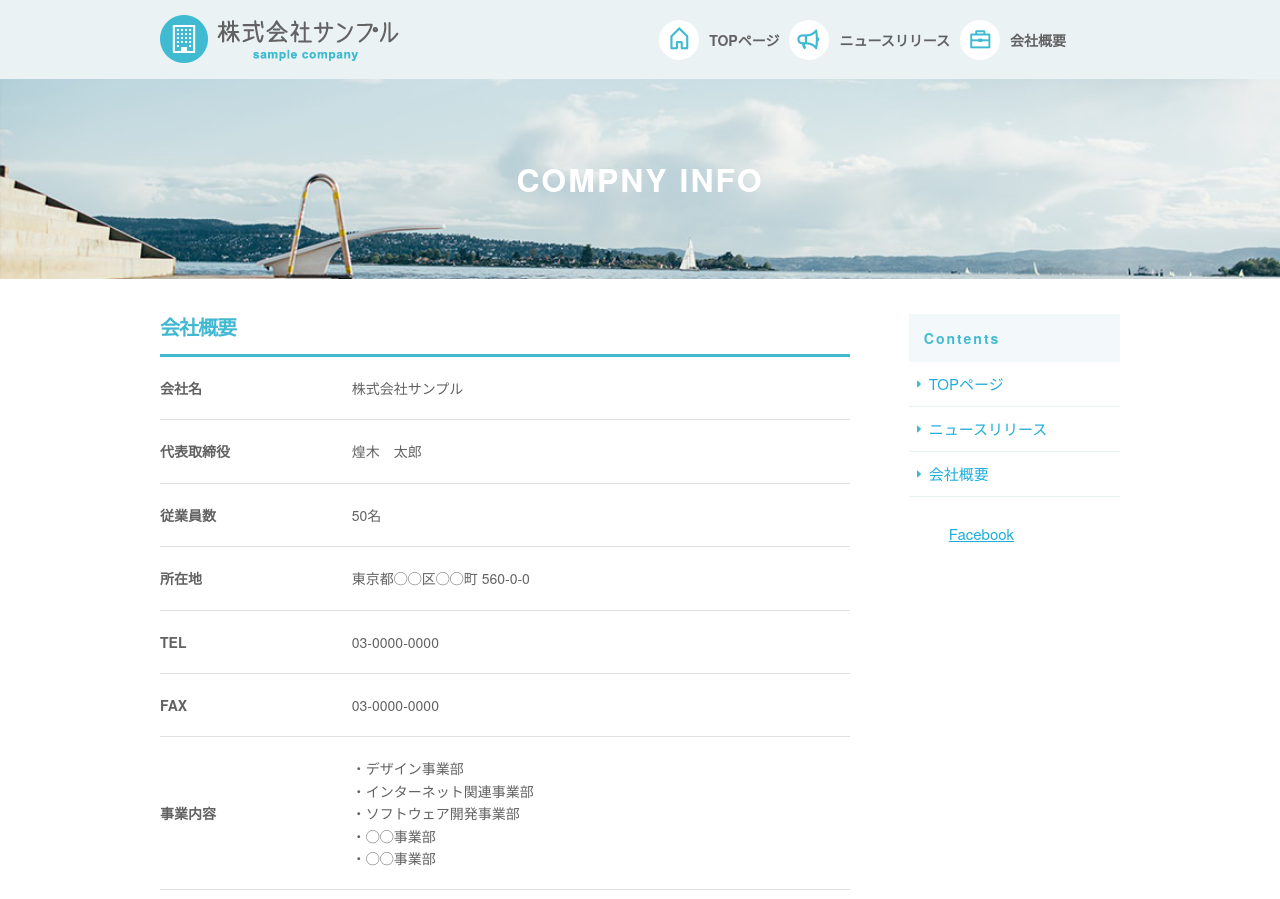
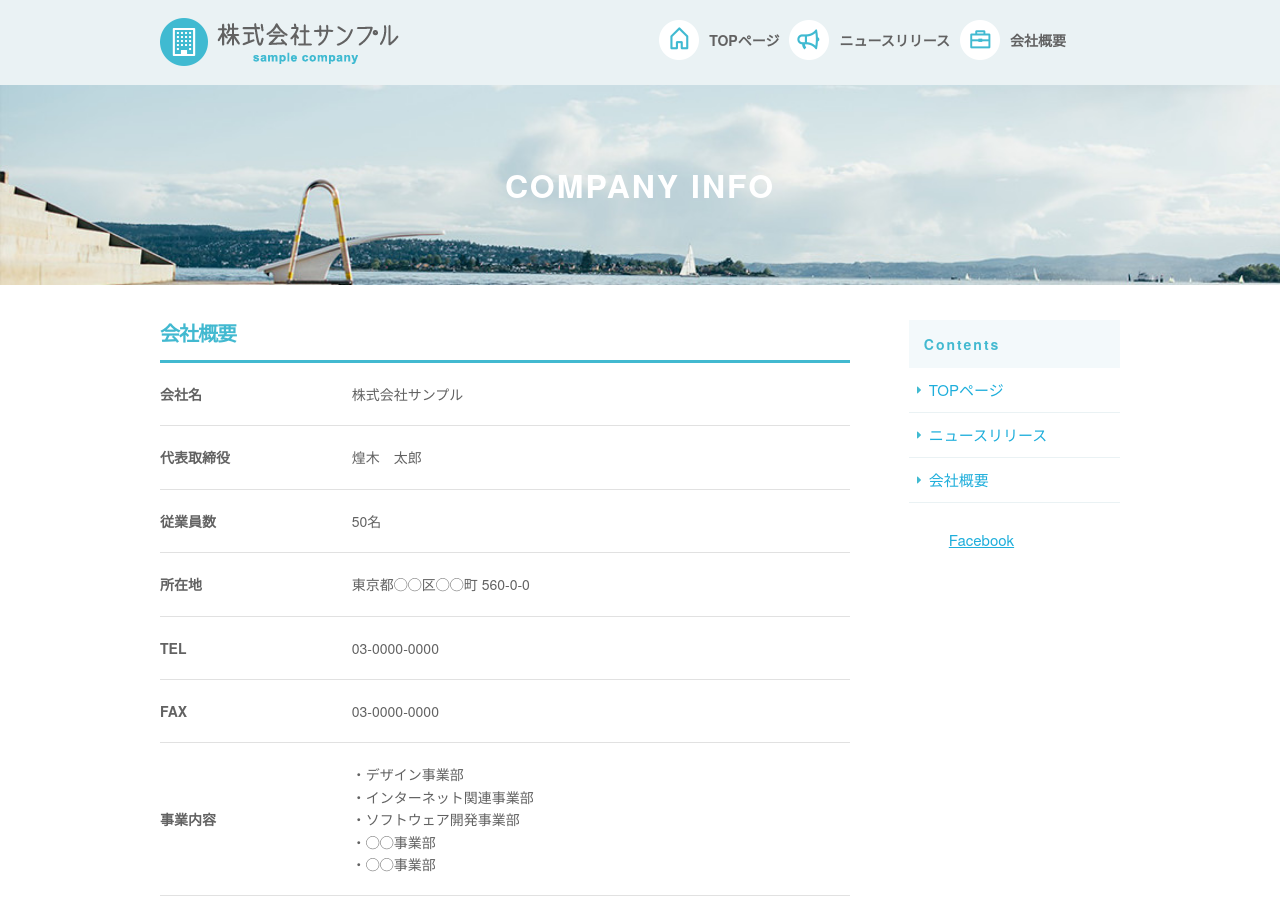
Before and after one commit to mizumiyu/corporate-site-, a plain HTML site: page company.html in a window 1280 px wide. Shown: the top 899 px of the page. Drawn offline with nearby package versions, Linux system fonts and the light colour scheme.

Commit message:
third commit

```diff
--- a/company.html
+++ b/company.html
@@ -1,26 +1,21 @@
 <!DOCTYPE html>
 <html lang="ja">
+
 <head>
 
-  <!-- Basic Page Needs
-  -------------------------------------------------- -->
+
   <meta charset="utf-8">
   <title>COMPANY INFO | 株式会社サンプル</title>
   <meta name="description" content="">
   <meta name="author" content="">
 
-  <!-- Mobile Specific Metas
-  -------------------------------------------------- -->
+
   <meta name="viewport" content="width=device-width, initial-scale=1">
 
-  <!-- CSS
-  -------------------------------------------------- -->
   <link rel="stylesheet" href="css/normalize.css">
   <link rel="stylesheet" href="css/skeleton.css">
   <link rel="stylesheet" href="css/sample.css">
 
-  <!-- Favicon
-  -------------------------------------------------- -->
   <link rel="icon" type="image/png" href="images/favicon.png">
 
 
@@ -28,20 +23,27 @@
 
 <body>
   <div id="fb-root"></div>
-<script>(function(d, s, id) {
+  <script>
+    (function(d, s, id) {
       var js, fjs = d.getElementsByTagName(s)[0];
       if (d.getElementById(id)) return;
-  js = d.createElement(s); js.id = id;
+      js = d.createElement(s);
+      js.id = id;
       js.src = 'https://connect.facebook.net/ja_JP/sdk.js#xfbml=1&version=v3.2';
       fjs.parentNode.insertBefore(js, fjs);
-}(document, 'script', 'facebook-jssdk'));</script>
+    }(document, 'script', 'facebook-jssdk'));
+  </script>
 
   <header>
     <div id="header_in" class="container">
       <div class="row">
         <div class="six columns logo">
 
+          <h1>
+            <a href="index.html">
             <img class="u-max-full-width" src="images/top/logo.png" alt="株式会社サンプル" srcset="images/top/logo@2x.png 2x" />
+          </a>
+          </h1>
 
         </div>
         <div class="six columns navi">
@@ -78,7 +80,7 @@
     <div class="container">
       <div class="row">
         <div class="twelve columns">
-                <h2>COMPNY INFO</h2>
+          <h2>COMPANY INFO</h2>
         </div>
       </div>
     </div>
@@ -92,7 +94,8 @@
           <h2 class="company_title">会社概要</h2>
 
           <table class="u-full-width">
-              <tbody><tr>
+            <tbody>
+              <tr>
                 <th>会社名</th>
                 <td>株式会社サンプル</td>
               </tr>
@@ -119,14 +122,14 @@
               <tr>
                 <th>事業内容</th>
                 <td>
-                  ・デザイン事業部<br>
-                  ・インターネット関連事業部<br>
-                  ・ソフトウェア開発事業部<br>
-                  ・◯◯事業部<br>
-                  ・◯◯事業部
+                  ・デザイン事業部<br> ・インターネット関連事業部
+                  <br> ・ソフトウェア開発事業部
+                  <br> ・◯◯事業部
+                  <br> ・◯◯事業部
                 </td>
               </tr>
-            </tbody></table>
+            </tbody>
+          </table>
 
 
         </div>
@@ -161,10 +164,8 @@
         </div>
         <!-- columns -->
         <div class="four columns foot_address sp">
-        〒000-0000<br />
-        東京都◯◯区◯◯町 560-0-0<br />
-        03-0000-0000<br />
-        info@xxxxxx.com
+          〒000-0000<br /> 東京都◯◯区◯◯町 560-0-0<br /> 03-0000-0000
+          <br /> info@xxxxxx.com
         </div>
         <!-- columns -->
         <div class="four columns">
```
Also changed, not shown: index.html (+14 -12 lines), news.html (+15 -19 lines). Lines whose indentation alone changed are shown as unchanged.
